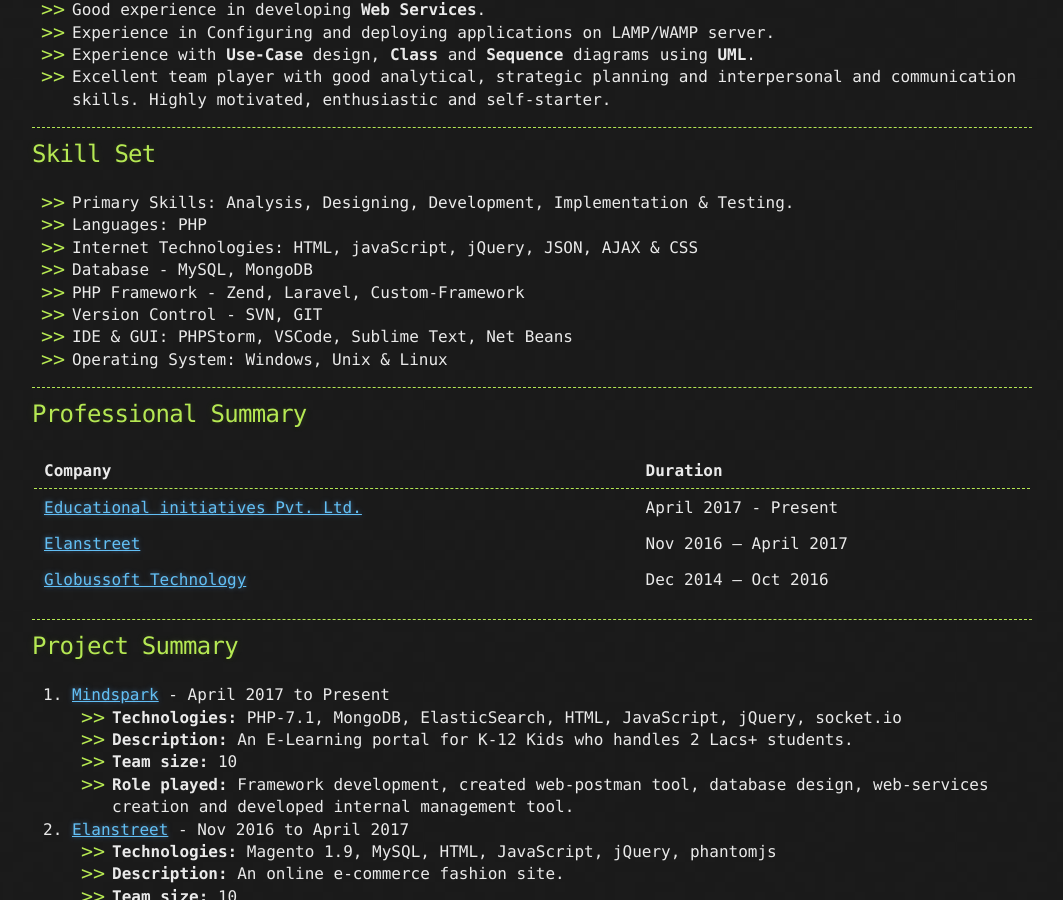
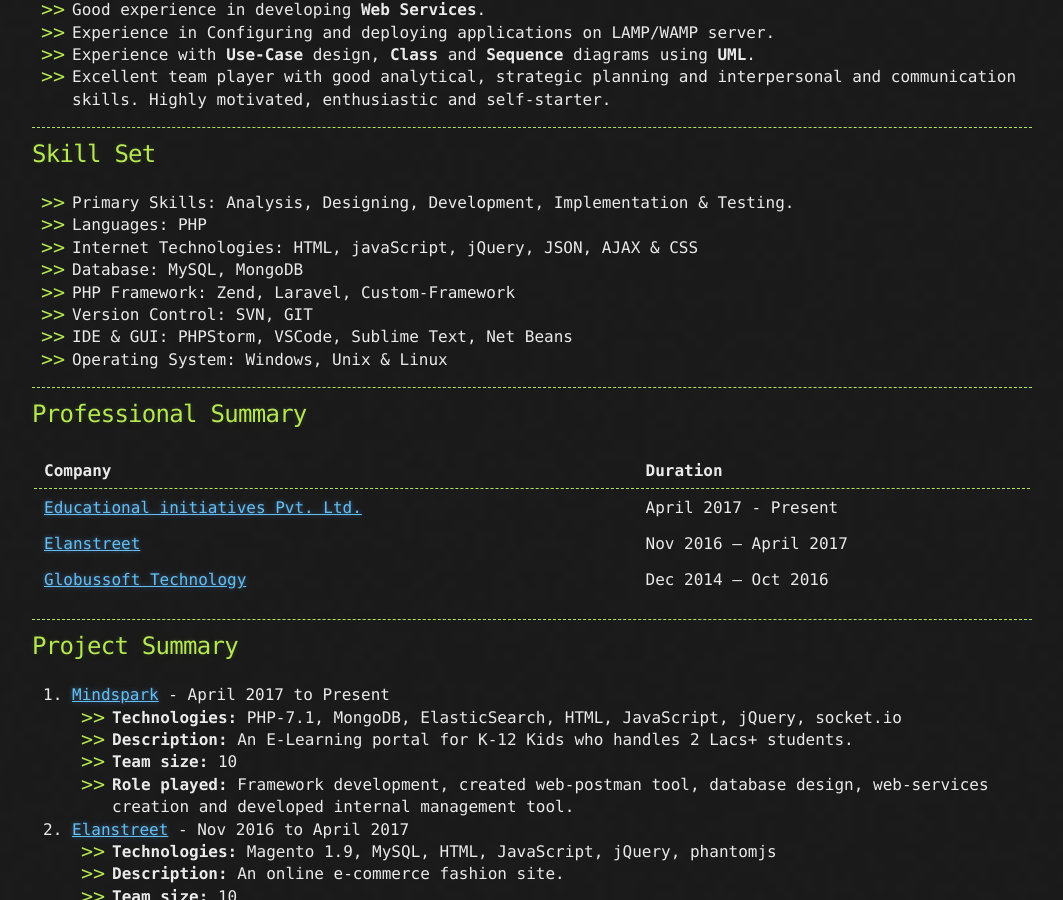
Before and after one commit to DinanathThakur/dinanaththakur.github.io, a Jekyll site: the page built from index.md, in a window 1280 px wide and 900 px high, scrolled down 453 px. Shown: the whole window, without its empty margins (108-1171 px from the left). Built offline with Jekyll 4.4.1, drawn with Linux system fonts in a browser that asks for light colours; our own code applies the rules of GitHub Pages for plain Markdown files.

Commit message:
alignment

```diff
--- a/index.md
+++ b/index.md
@@ -19,9 +19,9 @@
 *	Primary Skills: Analysis, Designing, Development, Implementation & Testing.
 *	Languages: PHP
 *	Internet Technologies: HTML, javaScript, jQuery, JSON, AJAX & CSS
-*   Database - MySQL, MongoDB
-*   PHP Framework - Zend, Laravel, Custom-Framework
-*   Version Control - SVN, GIT
+*   Database: MySQL, MongoDB
+*   PHP Framework: Zend, Laravel, Custom-Framework
+*   Version Control: SVN, GIT
 *	IDE & GUI: PHPStorm, VSCode, Sublime Text, Net Beans
 *	Operating System: Windows, Unix & Linux
 
```
